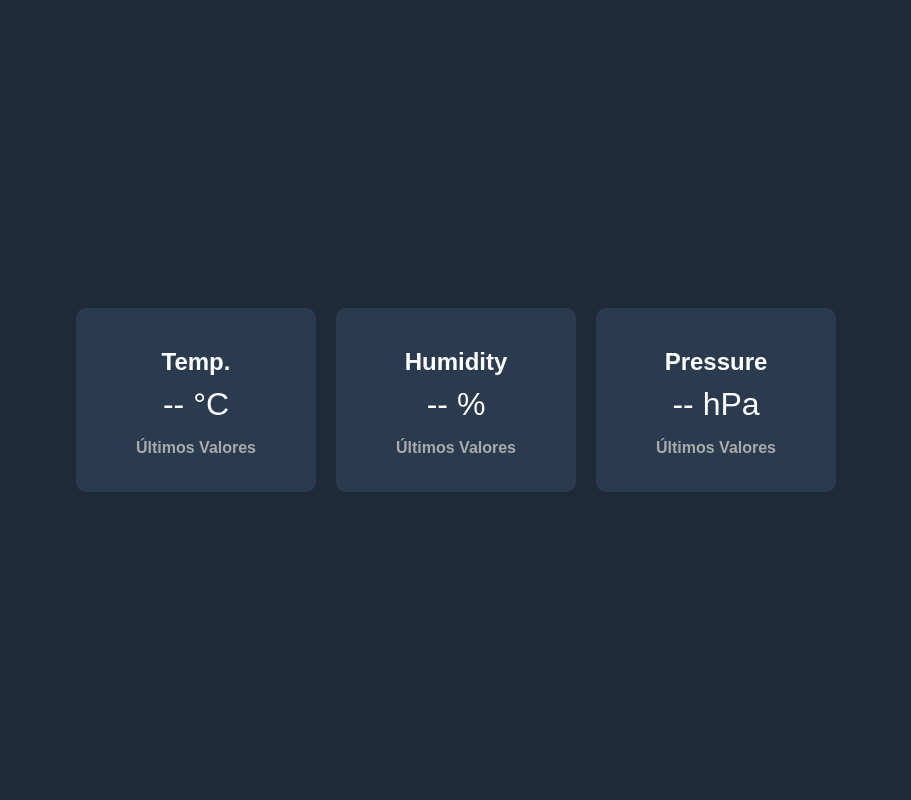
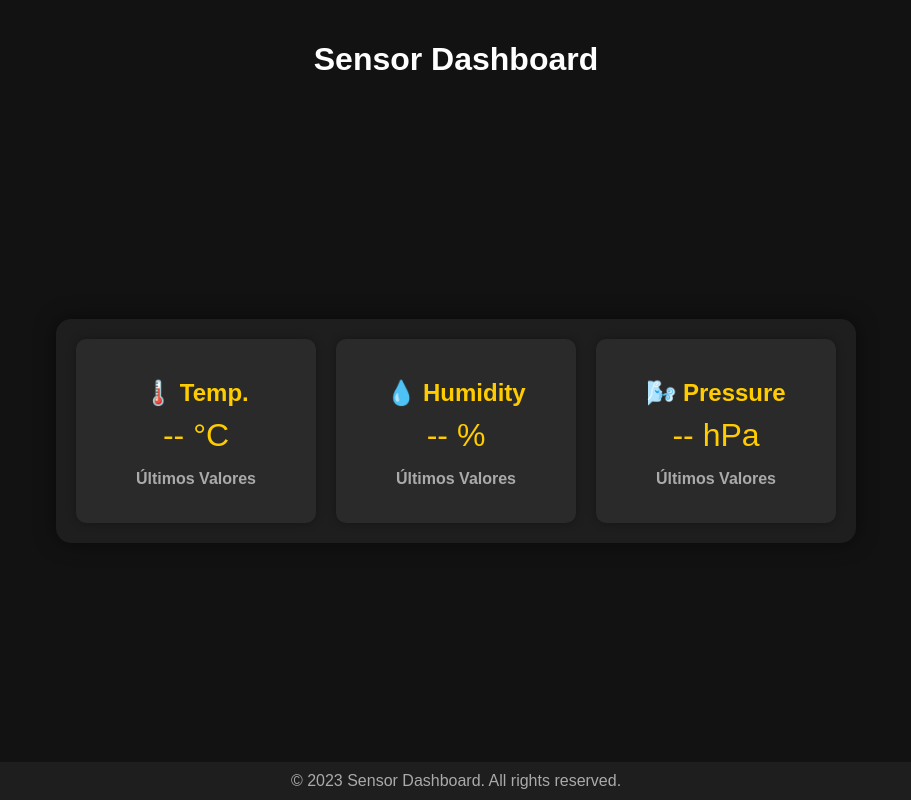
Before and after one commit to frosipedro/SD-ProjetoFinal, a plain HTML site: page HTML/index.html in a window 1280 px wide. Shown: the whole page, without its empty margins (184-1095 px from the left). Drawn offline with Linux system fonts and the light colour scheme.

Commit message:
refactor: changed html page

```diff
--- a/HTML/app.js
+++ b/HTML/app.js
@@ -18,9 +18,9 @@ ws.onmessage = (event) => {
   const { sensor_type, value, timestamp } = data
 
   if (sensors[sensor_type]) {
-    // Adiciona ao histórico (limita a 5 valores)
+    // Adiciona ao histórico (limita a 10 valores)
     sensors[sensor_type].history.unshift({ value, timestamp })
-    if (sensors[sensor_type].history.length > 5) {
+    if (sensors[sensor_type].history.length > 10) {
       sensors[sensor_type].history.pop()
     }
 
--- a/HTML/index.html
+++ b/HTML/index.html
@@ -7,9 +7,12 @@
     <link rel="stylesheet" href="styles.css" />
   </head>
   <body>
-    <div class="dashboard">
+    <header>
+      <h1>Sensor Dashboard</h1>
+    </header>
+    <main class="dashboard">
       <div class="sensor" id="temperature">
-        <h2>Temp.</h2>
+        <h2>🌡️ Temp.</h2>
         <p class="current-value">-- °C</p>
         <h3>Últimos Valores</h3>
         <ul class="history">
@@ -17,7 +20,7 @@
         </ul>
       </div>
       <div class="sensor" id="humidity">
-        <h2>Humidity</h2>
+        <h2>💧 Humidity</h2>
         <p class="current-value">-- %</p>
         <h3>Últimos Valores</h3>
         <ul class="history">
@@ -25,14 +28,17 @@
         </ul>
       </div>
       <div class="sensor" id="pressure">
-        <h2>Pressure</h2>
+        <h2>🌬️ Pressure</h2>
         <p class="current-value">-- hPa</p>
         <h3>Últimos Valores</h3>
         <ul class="history">
           <!-- Histórico será preenchido via JavaScript -->
         </ul>
       </div>
-    </div>
+    </main>
+    <footer>
+      <p>© 2023 Sensor Dashboard. All rights reserved.</p>
+    </footer>
     <script src="app.js"></script>
   </body>
 </html>
--- a/HTML/styles.css
+++ b/HTML/styles.css
@@ -1,43 +1,77 @@
 body {
   font-family: Arial, sans-serif;
-  background-color: #1e2a38;
-  color: #fff;
+  background-color: #121212;
+  color: #ffffff;
   margin: 0;
   padding: 0;
   display: flex;
-  justify-content: center;
+  flex-direction: column;
+  justify-content: space-between;
   align-items: center;
-  height: 100vh;
+  min-height: 100vh;
 }
 
-.dashboard {
+header {
+  text-align: center;
+  margin: 20px 0;
+  width: 100%;
+}
+
+header h1 {
+  font-size: 2em;
+  color: #ffffff;
+}
+
+main.dashboard {
   display: flex;
   gap: 20px;
   padding: 20px;
+  background-color: #1e1e1e;
+  border-radius: 15px;
+  box-shadow: 0 0 20px rgba(0, 0, 0, 0.5);
+  animation: fadeIn 1s ease-in-out;
+}
+
+@keyframes fadeIn {
+  from {
+    opacity: 0;
+  }
+  to {
+    opacity: 1;
+  }
 }
 
 .sensor {
-  background-color: #2b3b4f;
+  background-color: #2a2a2a;
   border-radius: 10px;
   padding: 20px;
   width: 200px;
   text-align: center;
+  box-shadow: 0 0 10px rgba(0, 0, 0, 0.3);
+  transition: transform 0.3s, background-color 0.3s;
+}
+
+.sensor:hover {
+  transform: scale(1.05);
+  background-color: #3a3a3a;
 }
 
 .sensor h2 {
   font-size: 1.5em;
   margin-bottom: 10px;
+  color: #ffcc00;
 }
 
 .sensor .current-value {
   font-size: 2em;
   margin: 10px 0;
+  color: #ffcc00;
 }
 
 .sensor h3 {
   font-size: 1em;
   margin-bottom: 10px;
-  color: #aaa;
+  color: #aaaaaa;
 }
 
 .sensor .history {
@@ -48,5 +82,26 @@ body {
 
 .sensor .history li {
   margin: 5px 0;
-  color: #ccc;
+  padding: 5px;
+  background-color: #3a3a3a;
+  border-radius: 5px;
+  color: #cccccc;
+  transition: background-color 0.3s;
 }
+
+.sensor .history li:hover {
+  background-color: #4a4a4a;
+}
+
+footer {
+  text-align: center;
+  margin-top: 20px;
+  color: #aaaaaa;
+  width: 100%;
+  padding: 10px 0;
+  background-color: #1e1e1e;
+}
+
+footer p {
+  margin: 0;
+}
```
